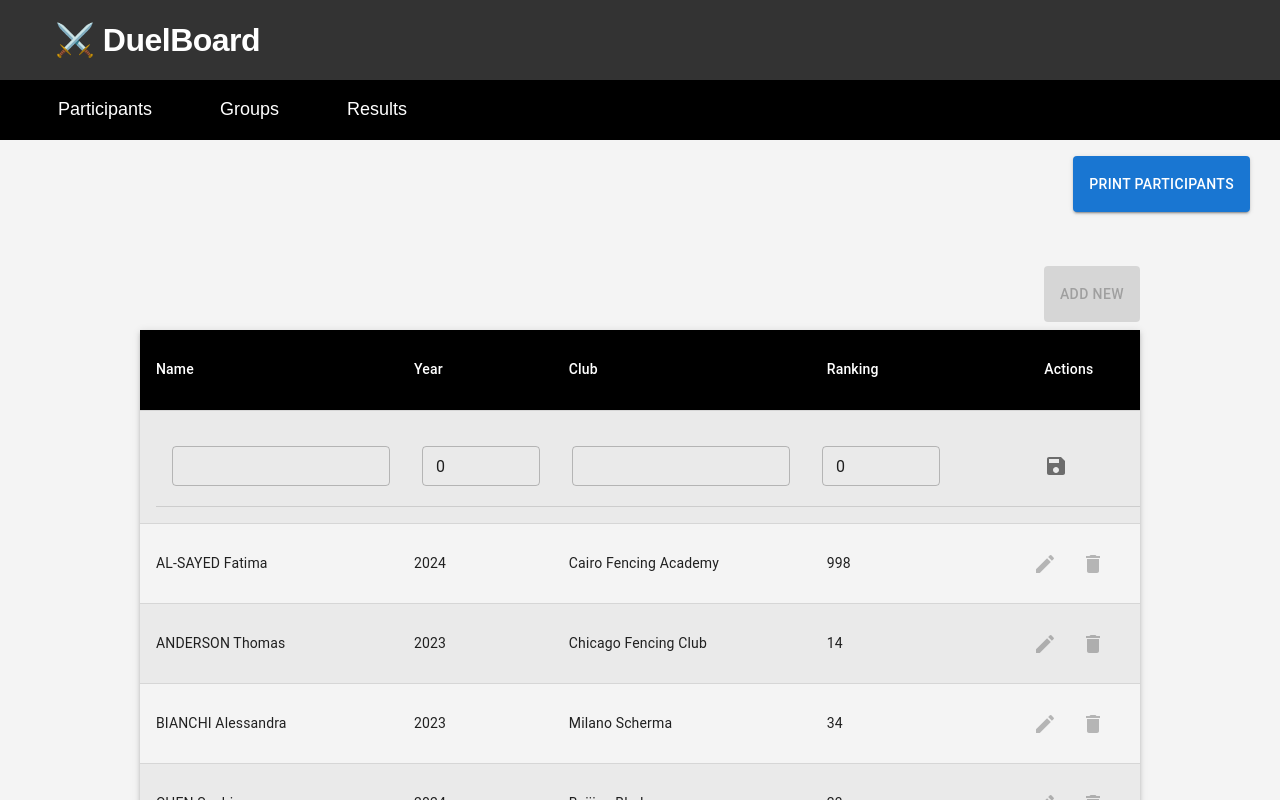
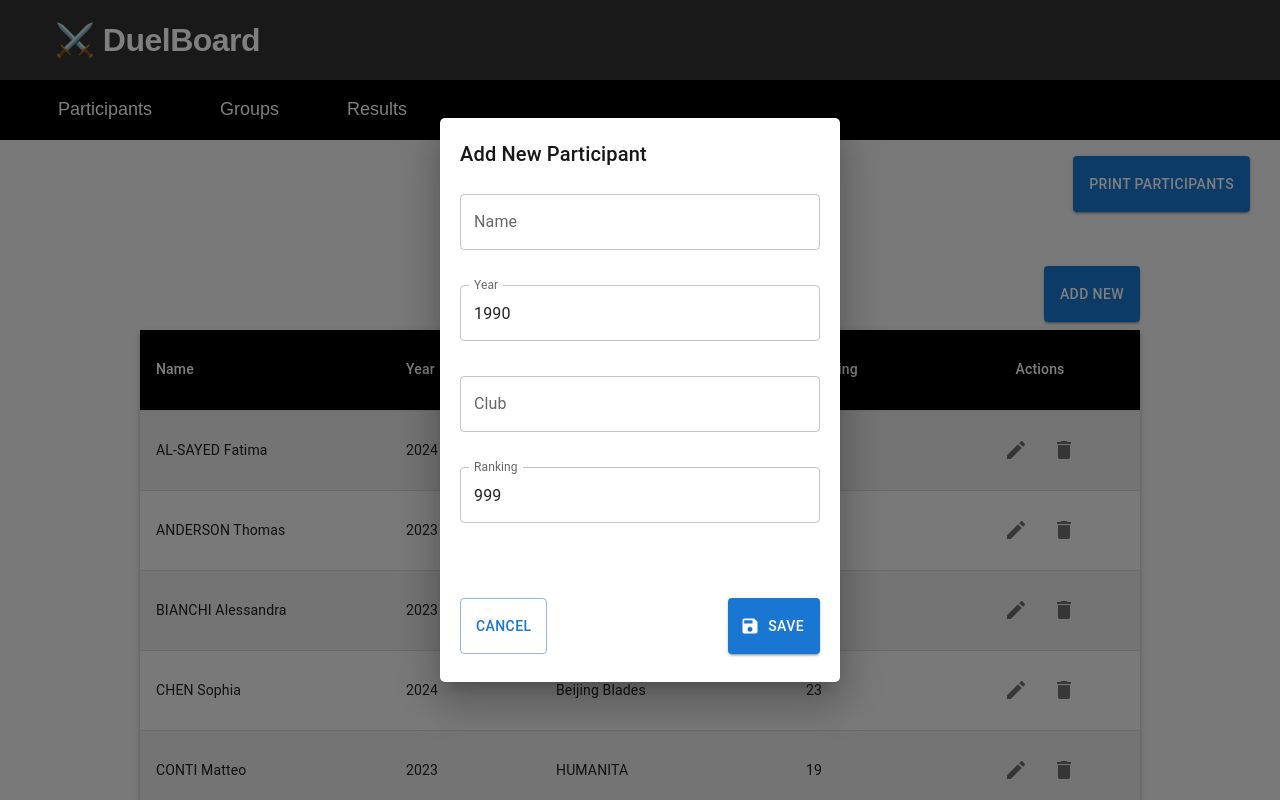
Before and after one commit to antoninOmelka/fencing-tournament-system, a Next.js app: page /participants in a window 1280 px wide. Both pictures are taken after a click on the button "ADD NEW". Shown: the top 800 px of the page. Built offline with nearby package versions, Linux system fonts and the light colour scheme.

Commit message:
Participant form moved to modal dialog

```diff
--- a/app/components/ParticipantRow/ParticipantsTableRow.tsx
+++ b/app/components/ParticipantRow/ParticipantsTableRow.tsx
@@ -1,13 +1,9 @@
 import React from "react";
-import { IconButton, Table, TableBody, TableRow, TextField, Tooltip } from "@mui/material";
+import { IconButton } from "@mui/material";
 import { StyledTableRow, StyledTableCell } from "../../styles/shared/tables";
 import DeleteIcon from "@mui/icons-material/Delete";
 import EditIcon from "@mui/icons-material/Edit";
-import SaveIcon from "@mui/icons-material/Save";
 import { Participant } from "../../types/participant";
-import { useForm } from "react-hook-form";
-import { zodResolver } from "@hookform/resolvers/zod";
-import { participantSchema } from "../ParticipantsTable/ParticipantsTable";
 
 
 export type ParaticipantInputsRaw = {
@@ -26,94 +22,20 @@ export type ParticipantInputs = {
 
 interface ParticipantsTableRowProps {
   participant: Participant;
-  isEditing: boolean;
-  newParticipant: ParaticipantInputsRaw;
-  onInputChange: (e: React.ChangeEvent<HTMLInputElement>) => void;
-  onSaveEdit: (id: number, data: ParticipantInputs) => void;
   onEditParticipant: (id: number) => void;
   onDeleteParticipant: (id: number) => void;
-  isActionDisabled: boolean;
-  errors: Record<string, string>;
 }
 
 const ParticipantsTableRow = ({
   participant,
-  isEditing,
-  onSaveEdit,
   onEditParticipant,
   onDeleteParticipant,
-  isActionDisabled,
 }: ParticipantsTableRowProps) => {
 
-  const {
-    register,
-    handleSubmit,
-    formState: { errors },
-  } = useForm<ParticipantInputs>({
-    resolver: zodResolver(participantSchema),
-    defaultValues: {
-      name: participant.name,
-      year: participant.year,
-      club: participant.club,
-      ranking: participant.ranking
-    }
-  });
+
 
   return (
     <StyledTableRow>
-      {isEditing ? (
-        <StyledTableCell colSpan={5}>
-          <form onSubmit={handleSubmit((data: ParticipantInputs) => onSaveEdit(participant.id, data))} style={{ display: "contents" }}>
-          <Table>
-            <TableBody>
-              <TableRow>
-                <StyledTableCell className="name">
-                  <Tooltip title={errors.name ? "Name must have length from 1 to 25" : ""} arrow>
-                    <TextField
-                      {...register("name")}
-                      error={!!errors.name}
-                    />
-                  </Tooltip>
-                </StyledTableCell>
-                <StyledTableCell className="year">
-                  <Tooltip title={errors.year ? "Year must be in range from 1900 to 2025" : ""} arrow>
-                    <TextField
-                      {...register("year")}
-                      type="number"
-                      error={!!errors.year}
-                    />
-                  </Tooltip>
-                </StyledTableCell>
-                <StyledTableCell className="club">
-                  <Tooltip title={errors.club ? "Club must have length from 1 to 25" : ""} arrow>
-                    <TextField
-                      {...register("club")}
-                      error={!!errors.club}
-                    />
-                  </Tooltip>
-                </StyledTableCell>
-                <StyledTableCell className="ranking">
-                  <Tooltip title={errors.ranking ? "Ranking must be in range from 1 to 999" : ""} arrow>
-                    <TextField
-                      {...register("ranking")}
-                      type="number"
-                      error={!!errors.ranking}
-                    />
-                  </Tooltip>
-                </StyledTableCell>
-                <StyledTableCell className="actions">
-                  <IconButton type="submit" aria-label="save">
-                    <SaveIcon />
-                  </IconButton>
-                </StyledTableCell>
-
-              </TableRow>
-            </TableBody>
-          </Table>
-        </form>
-        </StyledTableCell>
-  ) : (
-    <>
       <StyledTableCell className="name">{participant.name}</StyledTableCell>
       <StyledTableCell className="year">{participant.year}</StyledTableCell>
       <StyledTableCell className="club">{participant.club}</StyledTableCell>
@@ -122,45 +44,32 @@ const ParticipantsTableRow = ({
         <div className="action-buttons">
           <IconButton
             aria-label="edit"
-            disabled={isActionDisabled}
             onClick={() => onEditParticipant(participant.id)}
           >
             <EditIcon />
           </IconButton>
           <IconButton
             aria-label="delete"
-            disabled={isActionDisabled}
             onClick={() => onDeleteParticipant(participant.id)}
           >
             <DeleteIcon />
           </IconButton>
         </div>
       </StyledTableCell>
-    </>
-  )
-}
     </StyledTableRow >
   );
 };
 
 export default React.memo(ParticipantsTableRow, (prevProps, nextProps) => {
-  if (
-    prevProps.isEditing !== nextProps.isEditing ||
-    prevProps.participant.id !== nextProps.participant.id ||
-    prevProps.isActionDisabled !== nextProps.isActionDisabled ||
-    JSON.stringify(prevProps.errors) !== JSON.stringify(nextProps.errors)
-  ) {
-    return false;
-  }
+  const prevParticipant = prevProps.participant;
+  const nextParticipant = nextProps.participant;
 
-  if (prevProps.isEditing) {
-    return (
-      prevProps.newParticipant.name === nextProps.newParticipant.name &&
-      prevProps.newParticipant.year === nextProps.newParticipant.year &&
-      prevProps.newParticipant.club === nextProps.newParticipant.club &&
-      prevProps.newParticipant.ranking === nextProps.newParticipant.ranking
-    );
-  }
+  const isSameParticipant =
+    prevParticipant.id === nextParticipant.id &&
+    prevParticipant.name === nextParticipant.name &&
+    prevParticipant.year === nextParticipant.year &&
+    prevParticipant.club === nextParticipant.club &&
+    prevParticipant.ranking === nextParticipant.ranking;
 
-  return true;
+  return isSameParticipant;
 });
--- a/app/components/ParticipantsTable/ParticipantsTable.tsx
+++ b/app/components/ParticipantsTable/ParticipantsTable.tsx
@@ -1,13 +1,18 @@
 import "./../../styles/global/global.css";
 
-import React, { useCallback, useState } from "react";
-import { Table, TableBody, TableHead, TableRow, Paper } from "@mui/material";
+import { memo, useCallback, useState } from "react";
+import { Table, TableBody, TableHead, TableRow, Paper, Modal, Box, Tooltip, TextField, Typography } from "@mui/material";
 import { StyledTableContainer, StyledTableCell } from "../../styles/shared/tables";
 import { Participant } from "../../types/participant";
-import ParticipantsTableRow, { ParticipantInputs, ParaticipantInputsRaw } from "../ParticipantRow/ParticipantsTableRow";
+import ParticipantsTableRow, { ParticipantInputs } from "../ParticipantRow/ParticipantsTableRow";
 import { StyledButton } from "@/app/styles/shared/buttons";
 import { z } from "zod";
 import { deleteParticipant, updateParticipant } from "@/app/services/participants";
+import { useForm } from "react-hook-form";
+import { zodResolver } from "@hookform/resolvers/zod";
+import SaveIcon from "@mui/icons-material/Save";
+import { StyledDialog } from "@/app/styles/shared/dialogs";
+
 
 type ParticipantsTableProps = {
   inicialParticipants: Participant[];
@@ -22,68 +27,70 @@ export const participantSchema = z.object({
 
 function ParticipantsTable({ inicialParticipants }: ParticipantsTableProps) {
   const [participants, setParticipants] = useState<Participant[]>(inicialParticipants);
-  const [newParticipant, setNewParticipant] = useState<ParaticipantInputsRaw>({ name: "", year: "", club: "", ranking: "" });
   const [editingId, setEditingId] = useState<number | null>(null);
-  const [errors, setErrors] = useState<Record<string, string>>({});
 
-  const isActionDisabled = Boolean(editingId);
+  const [open, setOpen] = useState(false);
+  const handleClose = () => setOpen(false);
 
-  const handleInputChange = useCallback((e: React.ChangeEvent<HTMLInputElement>) => {
-    const { name, value } = e.target;
-    setNewParticipant(prev => ({ ...prev, [name]: value }));
-  }, []);
+  const {
+    register,
+    handleSubmit,
+    reset,
+    formState: { errors },
+  } = useForm<ParticipantInputs>({
+    resolver: zodResolver(participantSchema)
+  });
 
   const handleAddParticipant = useCallback(() => {
-    const participant: Participant = {
-      id: Date.now(), // Use timestamp as a simple unique id
-      name: newParticipant.name,
-      year: Number(newParticipant.year),
-      club: newParticipant.club,
-      ranking: Number(newParticipant.ranking)
-    };
-    setEditingId(participant.id);
-    setParticipants(prev => [participant, ...prev]);
-    setNewParticipant({ name: "", year: "", club: "", ranking: "" });
-    setErrors({});
-  }, [newParticipant, setParticipants]);
+    setEditingId(null);
+    reset({
+      name: "",
+      year: 1990,
+      club: "",
+      ranking: 999
+    });
+    setOpen(true);
+
+  }, [reset]);
 
   const handleEditParticipant = useCallback((id: number) => {
-    setEditingId(id);
     const participantToEdit = participants.find(p => p.id === id);
     if (participantToEdit) {
-        setNewParticipant({
-          name: participantToEdit.name,
-          year: participantToEdit.year.toString(),
-          club: participantToEdit.club,
-          ranking: participantToEdit.ranking.toString()
+      setEditingId(id);
+      reset({
+        name: participantToEdit.name,
+        year: participantToEdit.year,
+        club: participantToEdit.club,
+        ranking: participantToEdit.ranking
       });
+      setOpen(true);
     }
-  }, [participants]);
+  }, [participants, reset]);
 
-  const handleSaveEdit = useCallback(async (id: number, data: ParticipantInputs) => {
+  const handleSaveEdit = useCallback(async (data: ParticipantInputs) => {
     try {
-      const updatedParticipant = { ...data, id };
-      participantSchema.parse(updatedParticipant);
-      await updateParticipant(updatedParticipant);
+      if (editingId === null) {
+        const newParticipant: Participant = {
+          id: Date.now(),
+          ...data
+        };
+        await updateParticipant(newParticipant)
+        setParticipants(prev => [newParticipant, ...prev]);
+      } else {
+        const updatedParticipant = { ...data, id: editingId };
+        await updateParticipant(updatedParticipant);
+        setParticipants(prev =>
+          prev.map(p => (p.id === editingId ? updatedParticipant : p))
+        );
+      }
 
-      setParticipants(prev =>
-        prev.map(p => (p.id === id ? updatedParticipant : p))
-      );
+      setOpen(false);
       setEditingId(null);
-      setNewParticipant({ name: "", year: "", club: "", ranking: "" });
-      setErrors({});
+      reset();
     } catch (error) {
-      if (error instanceof z.ZodError) {
-        const newErrors = error.errors.reduce((acc, err) => {
-          acc[err.path.join(".")] = err.message;
-          return acc;
-        }, {} as Record<string, string>);
-        setErrors(newErrors);
-      } else {
-        console.error(error);
-      }
+      console.error(error);
     }
-  }, []);
+  }, [editingId, reset]);
 
   const handleDeleteParticipant = useCallback(async (id: number) => {
     try {
@@ -99,7 +106,7 @@ function ParticipantsTable({ inicialParticipants }: ParticipantsTableProps) {
   return (
     <>
       <div className="table-button-container">
-        <StyledButton variant="contained" onClick={handleAddParticipant} disabled={editingId ? true : false}>
+        <StyledButton variant="contained" onClick={handleAddParticipant}>
           Add New
         </StyledButton>
       </div>
@@ -120,22 +127,73 @@ function ParticipantsTable({ inicialParticipants }: ParticipantsTableProps) {
               <ParticipantsTableRow
                 key={participant.id}
                 participant={participant}
-                isEditing={editingId === participant.id}
-                newParticipant={newParticipant}
-                onInputChange={handleInputChange}
-                onSaveEdit={handleSaveEdit}
                 onEditParticipant={handleEditParticipant}
                 onDeleteParticipant={handleDeleteParticipant}
-                isActionDisabled={isActionDisabled}
-                errors={errors}
               />
             ))}
           </TableBody>
         </Table>
       </StyledTableContainer>
+      <Modal
+        open={open}
+        onClose={handleClose}
+        aria-labelledby="modal-modal-title"
+        aria-describedby="modal-modal-description"
+      >
+        <StyledDialog>
+          <Typography id="edit-participant-modal-title" variant="h6" component="h2" sx={{ mb: 3 }}>
+            {editingId === null ? "Add New Participant" : "Edit Participant"}
+          </Typography>
+          <form onSubmit={handleSubmit(handleSaveEdit)} style={{ display: "flex", flexDirection: "column", gap: "35px" }}>
+
+            <Tooltip title={errors.name ? "Name must have length from 1 to 25" : ""} arrow>
+              <TextField
+                {...register("name")}
+                label="Name"
+                error={!!errors.name}
+              />
+            </Tooltip>
+
+            <Tooltip title={errors.year ? "Year must be in range from 1900 to 2025" : ""} arrow>
+              <TextField
+                {...register("year")}
+                type="number"
+                label="Year"
+                error={!!errors.year}
+              />
+            </Tooltip>
+
+            <Tooltip title={errors.club ? "Club must have length from 1 to 25" : ""} arrow>
+              <TextField
+                {...register("club")}
+                label="Club"
+                error={!!errors.club}
+              />
+            </Tooltip>
+
+            <Tooltip title={errors.ranking ? "Ranking must be in range from 1 to 999" : ""} arrow>
+              <TextField
+                {...register("ranking")}
+                type="number"
+                label="Ranking"
+                error={!!errors.ranking}
+              />
+            </Tooltip>
+
+            <Box sx={{ mt: 3, display: "flex", justifyContent: "space-between" }}>
+              <StyledButton variant="outlined" onClick={handleClose}>
+                Cancel
+              </StyledButton>
+              <StyledButton variant="contained" type="submit" startIcon={<SaveIcon />}>
+                Save
+              </StyledButton>
+            </Box>
+          </form>
+        </StyledDialog>
+      </Modal>
     </>
 
   );
 }
 
-export default React.memo(ParticipantsTable);
+export default memo(ParticipantsTable);
--- /dev/null
+++ b/app/styles/shared/dialogs.ts
@@ -0,0 +1,14 @@
+import { Box } from "@mui/material";
+import { styled } from "@mui/material/styles";
+
+export const StyledDialog = styled(Box)(( { theme }) => ({
+    position: "absolute",
+    top: "50%",
+    left: "50%",
+    transform: "translate(-50%, -50%)",
+    width: 400,
+    backgroundColor: theme.palette.background.paper,
+    padding: 20,
+    boxShadow: theme.shadows[24],
+    borderRadius: 5,
+}));
```
